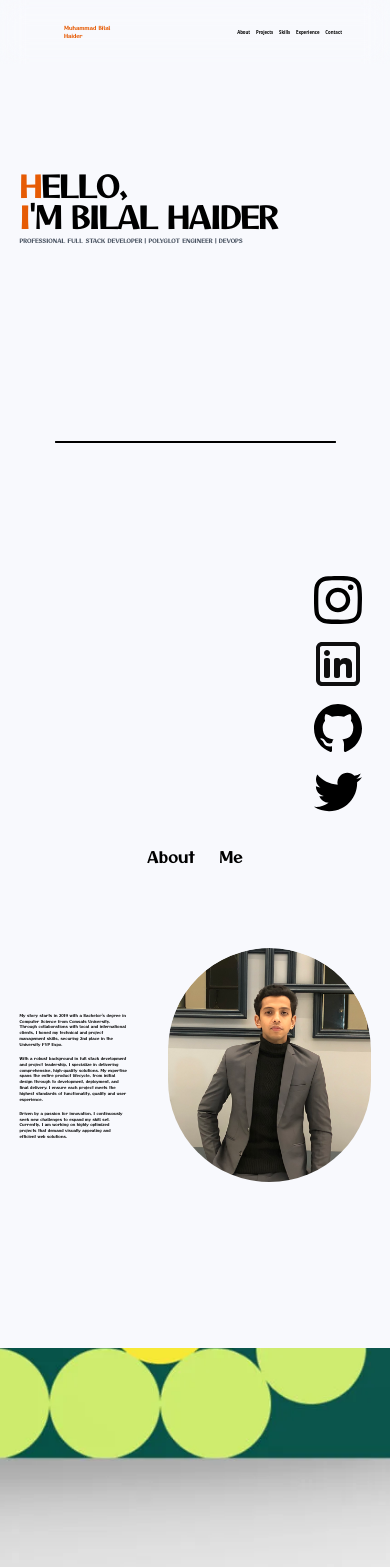
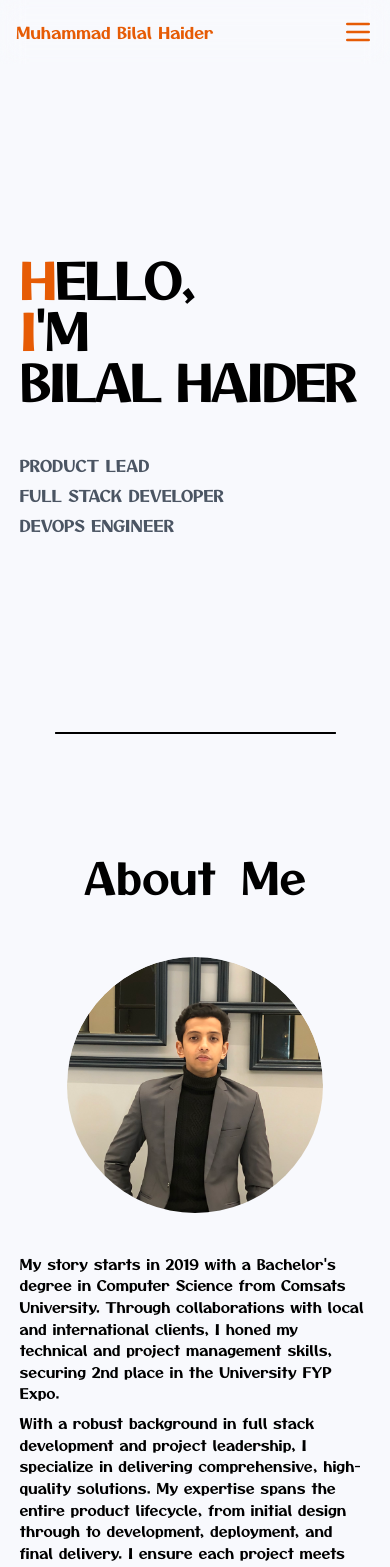
Before and after one commit to bilalhaider789/Animated-Portfolio, a React (Vite) app: page / in a window 390 px wide. Shown: the top 1567 px of the page. Built offline with nearby package versions, Linux system fonts and the light colour scheme.

Commit message:
feat: responsive for mobile of some first and last sections

```diff
--- a/src/App.css
+++ b/src/App.css
@@ -40,3 +40,51 @@ body {
 ::-webkit-scrollbar-thumb:hover {
   background: #555; /* Thumb color on hover */
 }
+
+@media (max-width: 768px) {
+  .heading-xl {
+    font-size: 13vw;
+  }
+
+  .heading-lg {
+    font-size: 2.7rem;
+  }
+
+  .heading-sm {
+    font-size: 1rem;
+  }
+
+  .paragraph-md {
+    font-size: 0.9rem;
+  }
+}
+
+@media (min-width: 768px) and (max-width: 1280px) {
+  .heading-xl {
+    font-size: 5rem;
+  }
+  .heading-lg {
+    font-size: 3.5rem;
+  }
+  .heading-sm {
+    font-size: 1.5rem;
+  }
+  .paragraph-md {
+    font-size: 1.1rem;
+  }
+}
+
+@media (min-width: 1250px) {
+  .heading-xl {
+    font-size: 8vw;
+  }
+  .heading-lg {
+    font-size: 4vw;
+  }
+  .heading-sm {
+    font-size: 1.2vw;
+  }
+  .paragraph-md {
+    font-size: 1.1vw;
+  }
+}
--- a/src/App.jsx
+++ b/src/App.jsx
@@ -34,7 +34,7 @@ function App() {
   return (
     <>
       <div className="main relative">
-        <Loading />
+        {/* <Loading /> */}
         <Navbar />
         {/* <ImagePage></ImagePage> */}
         <Socials />
--- a/src/components/Contact.jsx
+++ b/src/components/Contact.jsx
@@ -48,9 +48,12 @@ export default function Contact() {
         </div>
       )}
       <div className="flex w-full flex-col items-center bg-orange font-otamanopee text-white" id="contact">
-        <h1 className="mt-6 text-[3.2vw] font-medium tracking-widest">CONTACT</h1>
-        <div className="mb-24 mt-16 flex w-full justify-center gap-[10%]">
-          <form className="flex w-[30%] flex-col items-start text-[1.1vw]" onSubmit={submitEmail}>
+        <h1 className="mt-6 text-[2rem] font-medium tracking-widest md:text-[3rem] xl:text-[3.2vw]">CONTACT</h1>
+        <div className="mb-24 mt-16 flex w-full flex-col items-center gap-[10%] xl:flex-row xl:justify-center">
+          <form
+            className="flex w-[80%] flex-col items-start md:w-[50%] xl:w-[30%] xl:text-[1.1vw]"
+            onSubmit={submitEmail}
+          >
             <input
               placeholder="Name"
               type="text"
@@ -74,7 +77,7 @@ export default function Contact() {
               required
               className="mt-8 w-full rounded-md border-2 border-white bg-transparent p-2 placeholder-white focus:outline-none"
             ></textarea>
-            <div className="mt-[1vw] flex w-full justify-end">
+            <div className="mt-6 flex w-full justify-end xl:mt-[1vw]">
               <AnimatedButton
                 text="Click Me"
                 bgColor="transparent"
@@ -85,7 +88,8 @@ export default function Contact() {
               />
             </div>
           </form>
-          <div className="flex flex-col gap-5 text-[1vw]">
+          <div className="mt-6 flex w-[80%] justify-end md:w-[50%] xl:mt-0 xl:w-fit">
+            <div className="flex flex-col gap-5 xl:text-[1vw]">
               <p className="flex cursor-pointer items-center gap-2" onClick={() => (window.location.href = "mailto:")}>
                 <img src="./icons/mail.svg" className="w-7"></img>
                 bilalhaider1311@gmail.com
@@ -113,7 +117,8 @@ export default function Contact() {
               </p>
             </div>
           </div>
-        <div className="mb-8 font-poppins text-[0.9vw] tracking-wide">
+        </div>
+        <div className="mb-8 font-poppins text-sm md:text-md xl:text-[0.9vw] tracking-wide text-center px-6">
           Designed & Developed by Bilal Haider | This page was built with react.js, gsap, framer-motion, locomotive &
           tailwind css.
         </div>
--- a/src/components/Experience.jsx
+++ b/src/components/Experience.jsx
@@ -1,5 +1,3 @@
-import { useGSAP } from "@gsap/react";
-import gsap from "gsap";
 import { useEffect, useState } from "react";
 import { FaExternalLinkAlt } from "react-icons/fa";
 import { BiSolidRightArrow } from "react-icons/bi";
@@ -11,7 +9,7 @@ function Experience() {
       <span
         key={index}
         style={colorIndex != undefined && index == colorIndex ? { color: "#e65b05 " } : {}}
-        className={`letter inline-block font-otamanopee text-[4vw] hover:text-secondary ${colorIndex != undefined && index == colorIndex ? "bg-secondary" : ""}`}
+        className={`letter inline-block hover:text-secondary ${colorIndex != undefined && index == colorIndex ? "bg-secondary" : ""}`}
       >
         {letter}
       </span>
@@ -23,10 +21,30 @@ function Experience() {
       id="experience"
     >
       <div className="experience flex h-full w-full flex-col items-center">
-        <h3 className="mt-4">{renderLetters("Experience")}</h3>
-        <div className="mt-16 flex w-full justify-start px-8">
-          <div className="flex h-fit">
-            <div className="mr-12 flex h-fit w-fit flex-col items-center justify-start text-nowrap text-[1.5vw] font-semibold">
+        <h3 className="heading-lg mt-4 font-otamanopee">{renderLetters("Experience")}</h3>
+        <div className="mt-16 flex w-full flex-col px-4 md:px-8 xl:flex-row xl:justify-start">
+          <div className="flex w-full xl:hidden md:text-lg">
+            <div
+              className={`w-full border-black py-2 text-center hover:text-secondary ${selected == 1 ? "border-r-2 border-t-2 font-semibold text-secondary" : "border-b-2"}`}
+              onClick={() => setSelected(1)}
+            >
+              <p>Cowlar Design Studio</p>
+            </div>
+            <div
+              className={`w-full border-black py-2 text-center hover:text-secondary ${selected == 2 ? "border-x-2 border-t-2 font-semibold text-secondary" : "border-b-2"}`}
+              onClick={() => setSelected(2)}
+            >
+              <p>Google DSC</p>
+            </div>
+            <div
+              className={`w-full border-black py-2 text-center hover:text-secondary ${selected == 3 ? "border-l-2 border-t-2 font-semibold text-secondary" : "border-b-2"}`}
+              onClick={() => setSelected(3)}
+            >
+              <p>Texinity Technology</p>
+            </div>
+          </div>
+          <div className="hidden h-fit xl:flex">
+            <div className="mr-12 hidden h-fit w-fit flex-col items-center justify-start text-nowrap text-[1.5vw] font-semibold xl:flex">
               <h1
                 className={`cursor-pointer hover:text-secondary ${selected == 1 ? "text-secondary" : ""}`}
                 onClick={() => setSelected(1)}
@@ -60,10 +78,10 @@ function Experience() {
             </div>
             <div className="w-1 bg-black"></div>
           </div>
-          <div>
+          <div className="mt-8 xl:mt-0">
             {selected == 1 && (
-              <div className="ml-14 text-[1.1vw]">
-                <h3 className="flex cursor-pointer items-center text-[1.2vw] font-semibold underline hover:text-secondary">
+              <div className="paragraph-md xl:ml-14">
+                <h3 className="heading-sm flex cursor-pointer items-center font-semibold underline hover:text-secondary">
                   <a href="https://cowlardesignstudio.com/" target="_blank" rel="noopener noreferrer">
                     Product Lead & Full Stack Polyglot Engineer ⦿ June, 2023 - Present{" "}
                   </a>
@@ -125,8 +143,8 @@ function Experience() {
             )}
 
             {selected == 2 && (
-              <div className="ml-14 text-[1.1vw]">
-                <h3 className="flex cursor-pointer items-center text-[1.2vw] font-semibold underline hover:text-secondary">
+              <div className="paragraph-md xl:ml-14">
+                <h3 className="heading-sm flex cursor-pointer items-center font-semibold underline hover:text-secondary">
                   <a
                     href="https://gdg.community.dev/gdg-on-campus-comsats-university-islamabad-pakistan/"
                     target="_blank"
@@ -172,9 +190,14 @@ function Experience() {
             )}
 
             {selected == 3 && (
-              <div className="ml-14 text-[1.1vw]">
-                <h3 className="flex cursor-pointer items-center text-[1.2vw] font-semibold underline hover:text-secondary">
-                  <a href="https://www.texinity.com/" target="_blank" rel="noopener noreferrer">
+              <div className="paragraph-md xl:ml-14">
+                <h3 className="heading-sm flex cursor-pointer items-center font-semibold underline hover:text-secondary">
+                  <a
+                    href="https://www.texinity.com/"
+                    target="_blank"
+                    rel="noopener noreferrer"
+                    className="flex items-center"
+                  >
                     Mobile & Web Intern ⦿ March, 2022 - May, 2022
                   </a>
                   <FaExternalLinkAlt className="ml-2 scale-75" />
--- a/src/components/IntroHeading.jsx
+++ b/src/components/IntroHeading.jsx
@@ -6,7 +6,7 @@ import StringLine from "./StringLine";
 function IntroHeading() {
   useGSAP(() => {
     gsap.from(".heading span", {
-      delay: 4.2,
+      // delay: 4.2,
       opacity: 0,
       duration: 0.2,
       ease: "bounce.out",
@@ -14,7 +14,7 @@ function IntroHeading() {
     });
     gsap.from(".section1 .desc", {
       y: 100,
-      delay: 5.5,
+      // delay: 5.5,
       opacity: 0,
       duration: 0.5,
       ease: "power3.out",
@@ -38,7 +38,7 @@ function IntroHeading() {
       <span
         key={index}
         style={colorIndex != undefined && index == colorIndex ? { color: "#e65b05 " } : {}}
-        className={`letter inline-block font-otamanopee text-[4vw] hover:text-secondary ${colorIndex != undefined && index == colorIndex ? "bg-secondary" : ""}`}
+        className={`letter inline-block font-otamanopee hover:text-secondary ${colorIndex != undefined && index == colorIndex ? "bg-secondary" : ""}`}
       >
         {letter}
       </span>
@@ -47,32 +47,39 @@ function IntroHeading() {
 
   return (
     <div className="px-[5vw]">
-      <div className="section1 relative h-[100vh] w-full pt-[20vh] font-otamanopee 2xl:pt-[30vh]">
-        <div className="heading text-[8vw] leading-[0.7] tracking-tight">
+      <div className="section1 relative h-[100vh] w-full pt-[30vh] font-otamanopee 2xl:pt-[30vh]">
+        <div className="heading heading-xl leading-[0.7] tracking-tight">
           {renderLetters("Hello,", 0)}
           <br></br>
-          <div className="flex gap-[2.5vw] text-[8vw]">
-            <h2>{renderLetters("I'M", 0)} </h2>
+          <h2 className="md:hidden">{renderLetters("I'M", 0)} </h2>
+
+          <div className="heading-xl flex gap-[1rem] md:gap-[2.5vw]">
+            <h2 className="hidden md:block">{renderLetters("I'M", 0)} </h2>
             <h2>{renderLetters("Bilal")} </h2>
             <h2>{renderLetters("Haider")}</h2>
           </div>
         </div>
-        <h4 className="desc mt-[1.5vw] text-[1.5vw] uppercase text-gray-600">
-          Professional Full Stack Developer | Polyglot Engineer | Devops
+        <h4 className="desc heading-sm mt-[1.5vw] hidden uppercase text-gray-600 md:mt-[1.5vw] md:block">
+          Product Lead / Full Stack Developer / Devops Engineer
         </h4>
-        <div className="3xl:mt-36 mt-24" id="about">
+        <div className="md:hidden">
+          <h4 className="desc heading-sm mt-12 uppercase text-gray-600 md:mt-[1.5vw]">Product Lead</h4>
+          <h4 className="desc heading-sm mt-[1.5vw] uppercase text-gray-600">Full Stack Developer</h4>
+          <h4 className="desc heading-sm mt-[1.5vw] uppercase text-gray-600">DevOps Engineer</h4>
+        </div>
+
+        <div className="mt-24 3xl:mt-36" id="about">
           <StringLine />
         </div>
       </div>
       <div className="relative h-fit w-full font-otamanopee">
         <div className="flex w-full justify-center">
-          <h1 className="flex gap-6">
-            {" "}
+          <h1 className="heading-lg flex gap-6">
             <span>{simpleRenderLetters("About")}</span> <span>{simpleRenderLetters("Me")}</span>
           </h1>
         </div>
-        <div className="w-fulll mb-36 mt-20 flex items-center justify-center gap-10">
-          <div className="w-[35vw] text-[1vw]">
+        <div className="mt-12 flex w-full flex-col-reverse items-center justify-center gap-10 mb-12 xl:mb-36 xl:mt-20 xl:flex-row">
+          <div className="paragraph-md w-full xl:w-[35vw]">
             <p>
               My story starts in 2019 with a Bachelor's degree in Computer Science from Comsats University. Through
               collaborations with local and international clients, I honed my technical and project management skills,
@@ -89,7 +96,7 @@ function IntroHeading() {
               I am working on highly optimized projects that demand visually appealing and efficient web solutions.
             </p>
           </div>
-          <div className="z-0 h-[16rem] w-[16rem] overflow-hidden rounded-full bg-transparent md:h-[18vw] md:w-[18vw]">
+          <div className="z-0 h-[16rem] w-[16rem] overflow-hidden rounded-full bg-transparent xl:h-[18vw] xl:w-[18vw]">
             <img className="rounded-full" src="./images/dp.png"></img>
           </div>
         </div>
--- a/src/components/Navbar.jsx
+++ b/src/components/Navbar.jsx
@@ -5,10 +5,11 @@ import gsap from "gsap";
 export default function Navbar() {
   const [showNavbar, setShowNavbar] = useState(true);
   const [lastScrollY, setLastScrollY] = useState(0);
+  const [navBarOpen, setNavbarOpen] = useState(false);
 
   const controlNavbar = () => {
     if (typeof window !== "undefined") {
-      if (window.scrollY > lastScrollY) {
+      if (window.scrollY > lastScrollY && !navBarOpen) {
         setShowNavbar(false);
       } else {
         setShowNavbar(true);
@@ -27,6 +28,22 @@ export default function Navbar() {
     }
   }, [lastScrollY]);
 
+  const handleToggleNavbar = () => {
+    setNavbarOpen(!navBarOpen);
+  };
+
+  useEffect(() => {
+    if (navBarOpen) {
+      gsap.from(".sect", {
+        duration: 0.5,
+        opacity: 0,
+        x: 100,
+        stagger: 0.1,
+        ease: "power2.out",
+      });
+    }
+  }, [navBarOpen]);
+
   const sections = [
     { id: "about", label: "About" },
     { id: "projects", label: "Projects" },
@@ -34,14 +51,22 @@ export default function Navbar() {
     { id: "experience", label: "Experience" },
     { id: "contact", label: "Contact" },
   ];
+
+  const scrollTo = id => {
+    setNavbarOpen(false);
+    setShowNavbar(false);
+    document.getElementById(id).scrollIntoView({ behavior: "smooth" });
+  };
   return (
     <div
-      className={`fixed left-0 top-0 z-[190] flex h-16 w-full justify-between items-center bg-transparent backdrop-blur-md transition-transform duration-700 ${
+      className={`fixed left-0 top-0 z-[190] flex h-16 w-full items-center justify-between bg-transparent backdrop-blur-md transition-transform duration-700 ${
         showNavbar ? "translate-y-0" : "-translate-y-full"
       }`}
     >
-      <div className="cursor-pointer px-16 py-4 font-otamanopee text-[1.4vw] text-secondary">Muhammad Bilal Haider</div>
-      <div className="flex cursor-pointer gap-[1.5vw] px-12 py-4 text-[1.1vw] font-semibold">
+      <div className="cursor-pointer text-nowrap px-4 py-4 font-otamanopee text-secondary md:px-16 xl:text-[1.4vw]">
+        Muhammad Bilal Haider
+      </div>
+      <div className="paragraph-md hidden cursor-pointer gap-[1.5vw] px-12 py-4 lg:flex">
         {sections.map(section => (
           <p
             key={section.id}
@@ -52,6 +77,23 @@ export default function Navbar() {
           </p>
         ))}
       </div>
+      <div className="relative cursor-pointer px-4 lg:hidden">
+        <div onClick={handleToggleNavbar}>
+          {!navBarOpen && <img src="./icons/menu.svg" className="w-8" />}
+          {navBarOpen && <img src="./icons/cross.svg" className="w-6" />}
+        </div>
+      </div>
+      {navBarOpen && (
+        <div className="absolute top-16 z-50 h-screen w-full bg-black/50 px-4 lg:hidden">
+          <div className="flex h-fit w-full cursor-pointer flex-col items-center justify-center gap-2 rounded-xl bg-secondary px-4 py-4 text-lg text-white md:gap-6 md:py-12">
+            {sections.map(section => (
+              <p key={section.id} onClick={() => scrollTo(section.id)} className="sect">
+                {section.label}
+              </p>
+            ))}
+          </div>
+        </div>
+      )}
     </div>
   );
 }
--- a/src/components/Socials.jsx
+++ b/src/components/Socials.jsx
@@ -8,7 +8,7 @@ export default function Socials() {
     window.open(url, "_blank");
   };
   return (
-    <div className="fixed bottom-0 right-0 z-[100] m-10 h-fit w-6">
+    <div className="hidden xl:block fixed bottom-0 right-0 z-[100] m-10 h-fit w-6">
       <div className="flex flex-col gap-10">
         <img
           src="./icons/instagram.svg"
--- a/src/components/eyes.jsx
+++ b/src/components/eyes.jsx
@@ -23,7 +23,7 @@ function Eyes() {
   return (
     <>
       <div>
-        <div className="eyes h-screen w-full overflow-hidden">
+        <div className="eyes hidden h-screen w-full overflow-hidden xl:block">
           <div
             data-scroll
             data-scroll-speed="-0.7"
--- a/src/components/projects/IntelliLines.jsx
+++ b/src/components/projects/IntelliLines.jsx
@@ -6,7 +6,7 @@ function openNewTab(url) {
 }
 function IntelliLines({ index, title, progress, range, targetScale }) {
   const scale = useTransform(progress, range, [1, targetScale]);
-  const topValue = window.innerWidth >= 1800 ? `calc(-5% + ${index * 60}px)` : `calc(-5% + ${index * 45}px)`;
+  const topValue = window.innerWidth >= 1800 ? `calc(-5% + ${index * 60}px)` : `calc(-3% + ${index * 45}px)`;
   console.log(window.innerWidth);
   useEffect(() => {
     console.log(title);
```
Also changed, not shown: public/icons/cross.svg (added), public/icons/menu.svg (added). Lines whose indentation alone changed are shown as unchanged.
